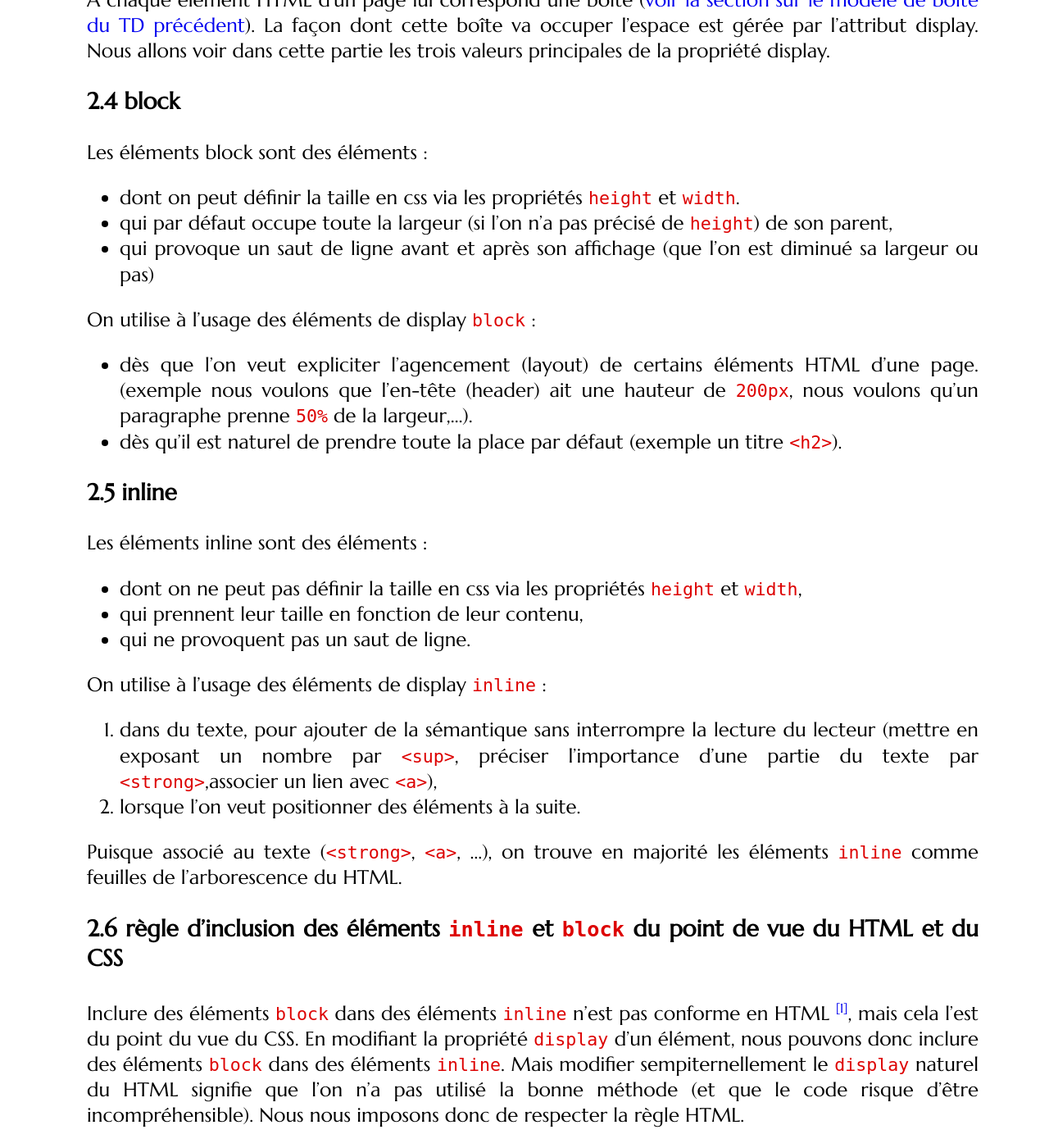
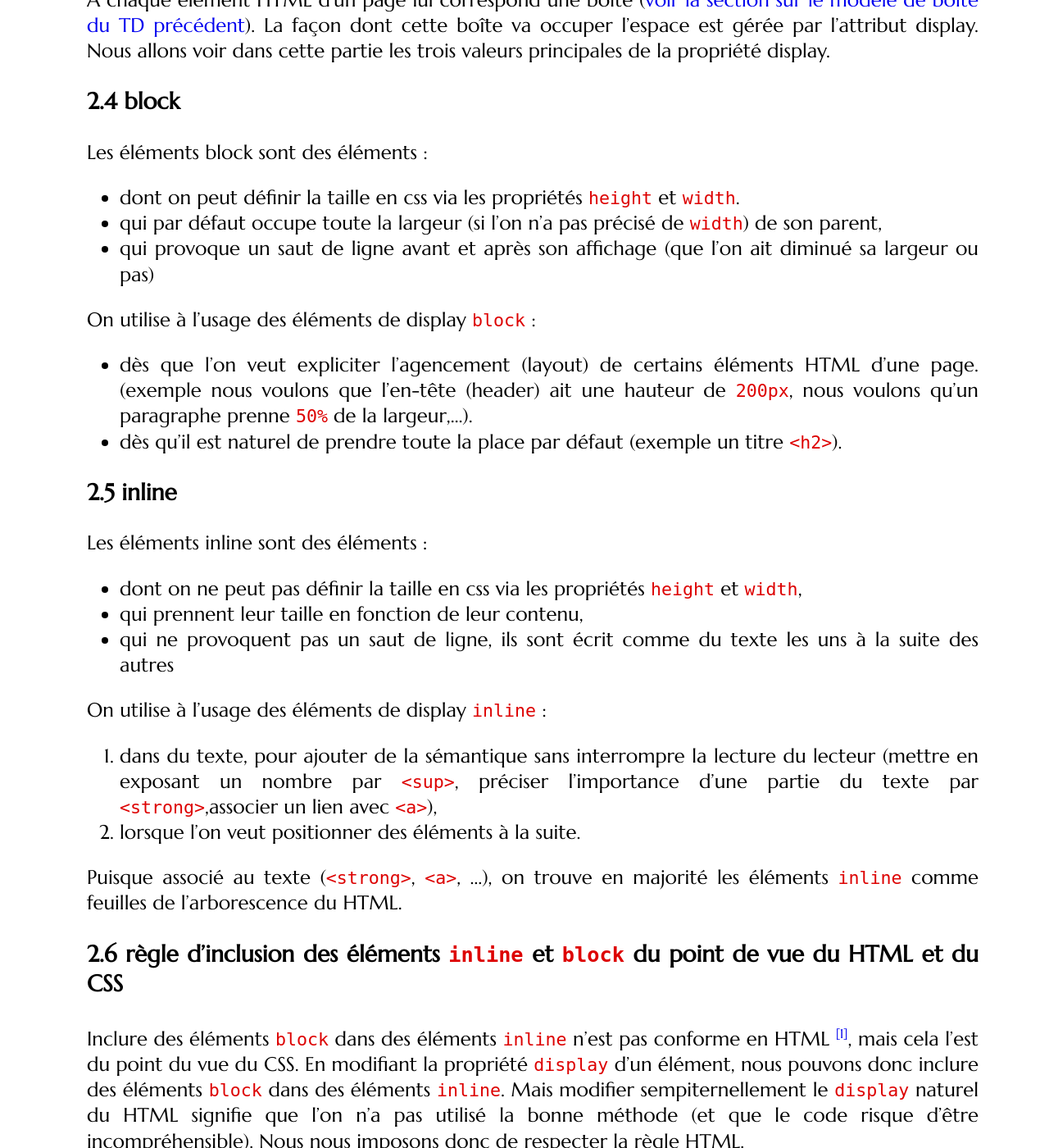
Before and after one commit to romainlebreton/R1.02-DeveloppementInterfacesWeb, a Jekyll site: the page built from tutorials/tutorial3.md, in a window 1280 px wide and 1400 px high, scrolled down 3665 px. Shown: the whole window at 82% size. Built offline with Jekyll 4.4.1, drawn with Linux system fonts in a browser that asks for light colours; some web fonts are replaced; comment, search, counter and statistics services are not loaded.

Commit message:
Romain corrections

```diff
--- a/tutorials/tutorial3.md
+++ b/tutorials/tutorial3.md
@@ -198,8 +198,8 @@ Nous allons voir dans cette partie les trois valeurs principales de la propriét
 Les éléments block sont des éléments :
 
  * dont on peut définir la taille en css via les propriétés `height` et `width`.
- * qui par défaut occupe toute la largeur (si l'on n'a pas précisé de `height`) de son parent,
- * qui provoque un saut de ligne avant et après son affichage (que l'on est diminué sa largeur ou pas)
+ * qui par défaut occupe toute la largeur (si l'on n'a pas précisé de `width`) de son parent,
+ * qui provoque un saut de ligne avant et après son affichage (que l'on ait diminué sa largeur ou pas)
 
 
 On utilise à l'usage des éléments de display `block` :
@@ -215,7 +215,7 @@ Les éléments inline sont des éléments :
 
  * dont on ne peut pas définir la taille en css via les propriétés `height` et `width`,
  * qui prennent leur taille en fonction de leur contenu,
- * qui ne provoquent pas un saut de ligne.
+ * qui ne provoquent pas un saut de ligne, ils sont écrit comme du texte les uns à la suite des autres
 
 
 On utilise à l'usage des éléments de display `inline` :
```
